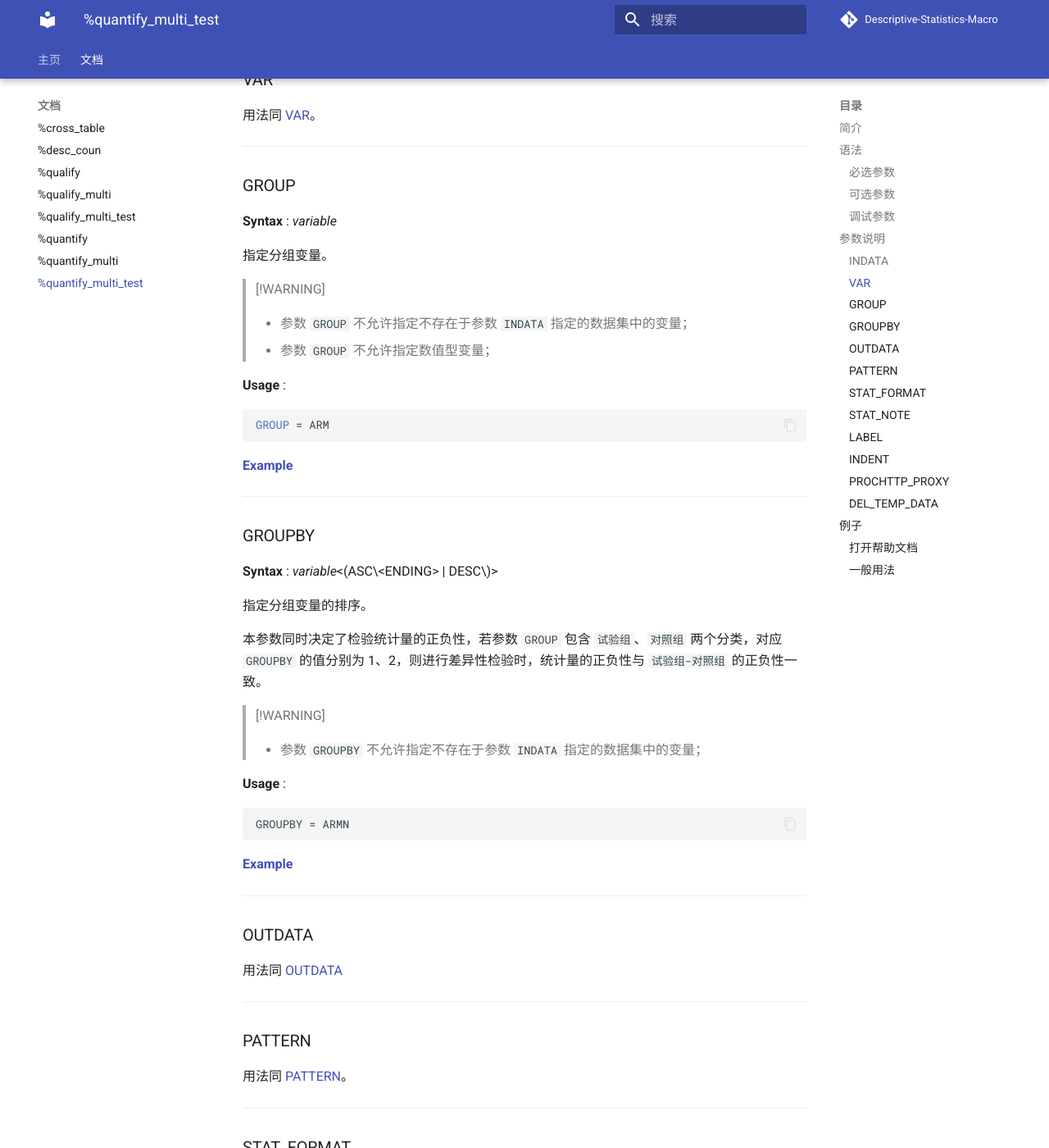
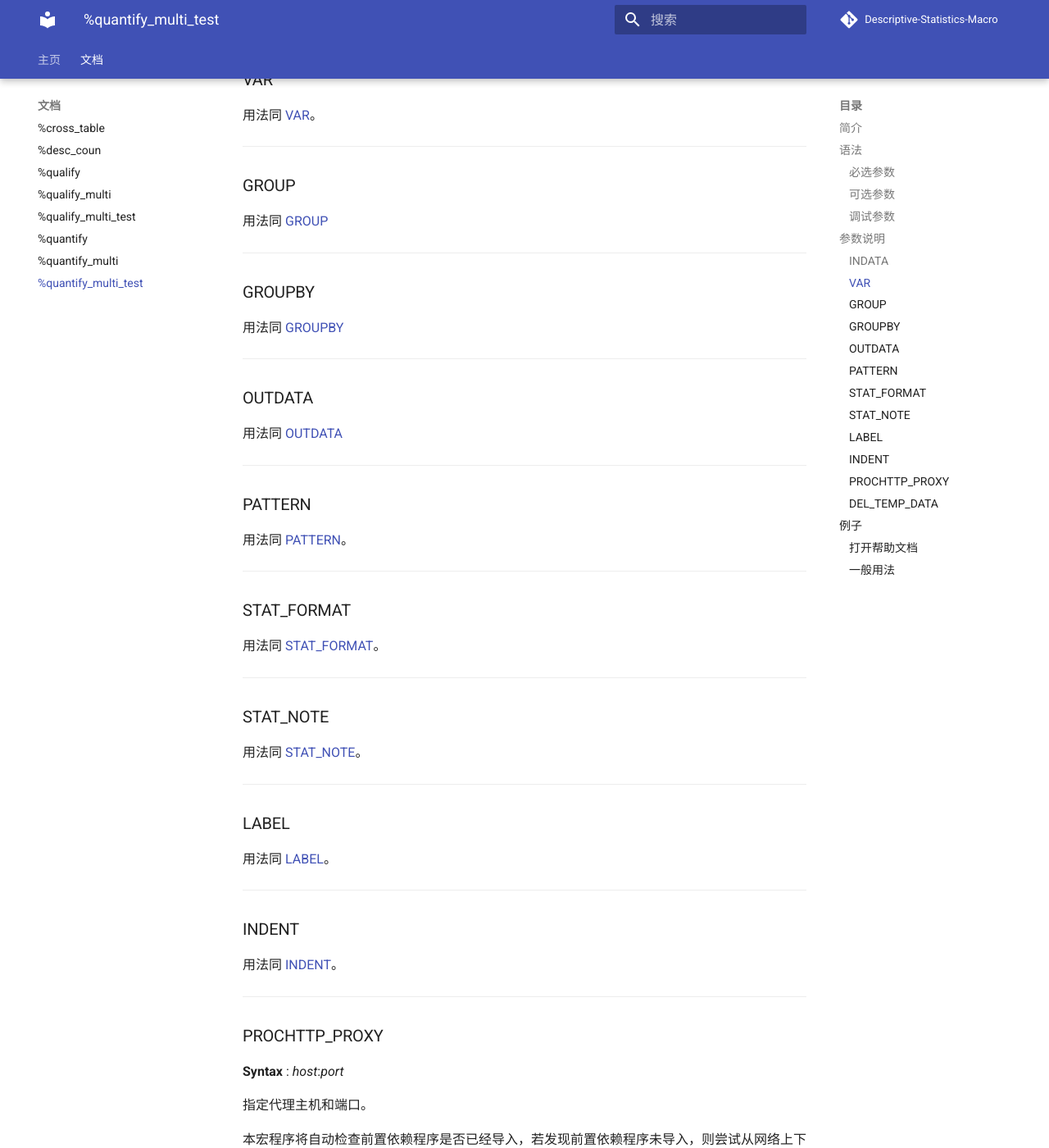
Before and after one commit to Snoopy1866/Descriptive-Statistics-Macro, an MkDocs documentation site: the page built from docs/quantify_multi_test/readme.md, in a window 1280 px wide and 1400 px high, scrolled down 1153 px. Shown: the whole window at 82% size. Built offline with MkDocs 1.6.1 and Material for MkDocs 9.7.7, drawn with Linux system fonts in a browser that asks for light colours; comment, search, counter and statistics services are not loaded.

Commit message:
Update readme.md

````diff
--- a/docs/quantify_multi_test/readme.md
+++ b/docs/quantify_multi_test/readme.md
@@ -41,44 +41,13 @@
 
 ### GROUP
 
-**Syntax** : _variable_
-
-指定分组变量。
-
-> [!WARNING]
->
-> - 参数 `GROUP` 不允许指定不存在于参数 `INDATA` 指定的数据集中的变量；
-> - 参数 `GROUP` 不允许指定数值型变量；
-
-**Usage** :
-
-```sas
-GROUP = ARM
-```
-
-[**Example**](#一般用法)
+用法同 [GROUP](../quantify_multi/readme.md#group)
 
 ---
 
 ### GROUPBY
 
-**Syntax** : _variable_<(ASC\<ENDING\> | DESC\<ENDING\>)>
-
-指定分组变量的排序。
-
-本参数同时决定了检验统计量的正负性，若参数 `GROUP` 包含 `试验组`、`对照组` 两个分类，对应 `GROUPBY` 的值分别为 1、2，则进行差异性检验时，统计量的正负性与 `试验组-对照组` 的正负性一致。
-
-> [!WARNING]
->
-> - 参数 `GROUPBY` 不允许指定不存在于参数 `INDATA` 指定的数据集中的变量；
-
-**Usage** :
-
-```sas
-GROUPBY = ARMN
-```
-
-[**Example**](#一般用法)
+用法同 [GROUPBY](../quantify_multi/readme.md#groupby)
 
 ---
 
````
